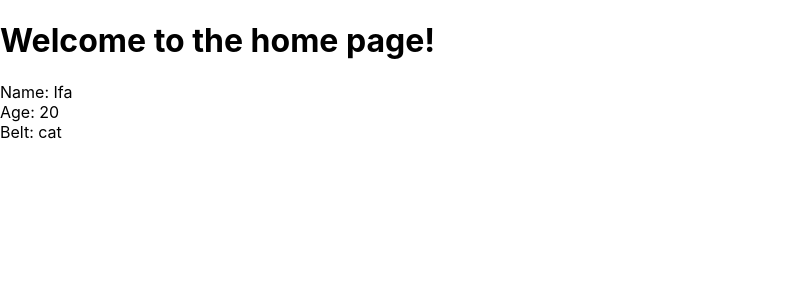
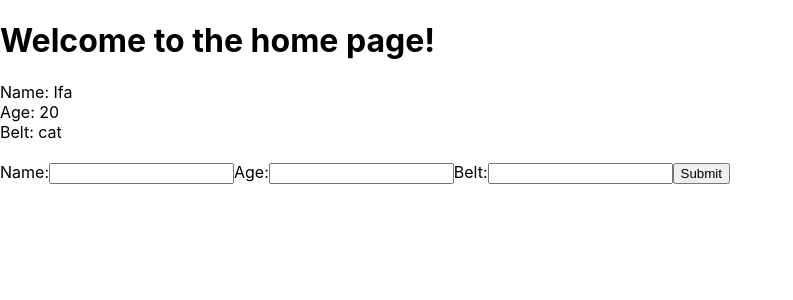
Before and after one commit to AliAzlan1/react_netninja_follow, a React (Create React App) app in the folder myapp/: page / in a window 1280 px wide. Shown: the top 300 px of the page, without its empty margins (0-793 px from the left). Built offline with nearby package versions, Linux system fonts and the light colour scheme; the HTML template or start-up script is replaced by a standard one.

Commit message:
Lesson 17: Revisited forms, learnt more about react forms

```diff
--- /dev/null
+++ b/myapp/src/AddNinja.js
@@ -0,0 +1,35 @@
+import React, { Component } from 'react';
+
+class AddNinja extends Component{
+    state = {
+        name: null,
+        age: null,
+        belt: null
+    }
+    handleChange = (e) =>{
+        this.setState({
+            [e.target.id] : e.target.value
+        })
+    }
+    handleSubmit = (e) =>{
+        e.preventDefault();
+        console.log(this.state);
+    }
+    render(){
+        return(
+            <div>
+                <form onSubmit={this.handleSubmit}>
+                    <label htmlFor="name">Name:</label>
+                    <input type="text" id="name" onChange={this.handleChange}/>
+                    <label htmlFor="name">Age:</label>
+                    <input type="text" id="age" onChange={this.handleChange}/>
+                    <label htmlFor="name">Belt:</label>
+                    <input type="text" id="belt" onChange={this.handleChange}/>
+                    <button>Submit</button>
+                </form>
+            </div>
+        )
+    }
+}
+
+export default AddNinja
--- a/myapp/src/App.js
+++ b/myapp/src/App.js
@@ -1,5 +1,6 @@
 import React from 'react';
 import Ninjas from './Ninjas'
+import AddNinja from './AddNinja'
 
 class App extends React.Component {
   state = {
@@ -14,6 +15,7 @@
       <div className="App">
         <h1>Welcome to the home page!</h1>
         <Ninjas ninjas={this.state.ninjas} />
+        <AddNinja/>
       </div>
     );
   }
```
